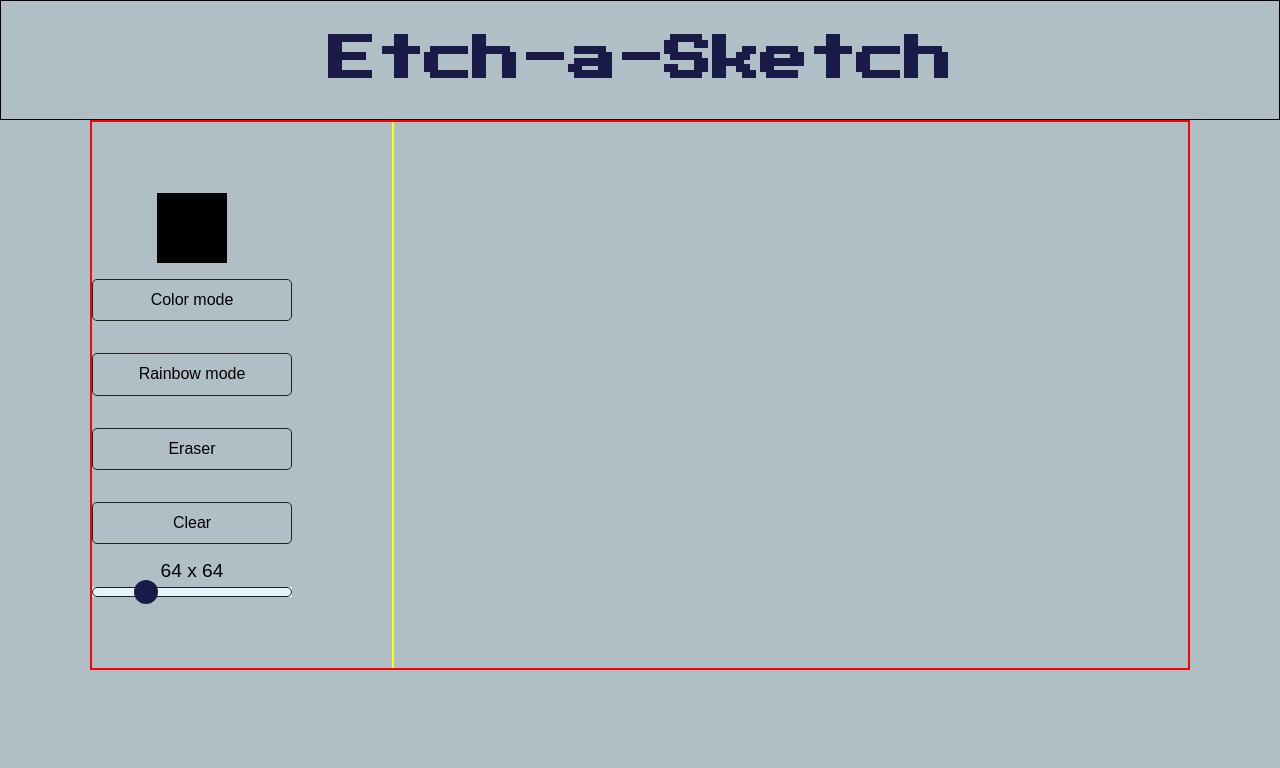
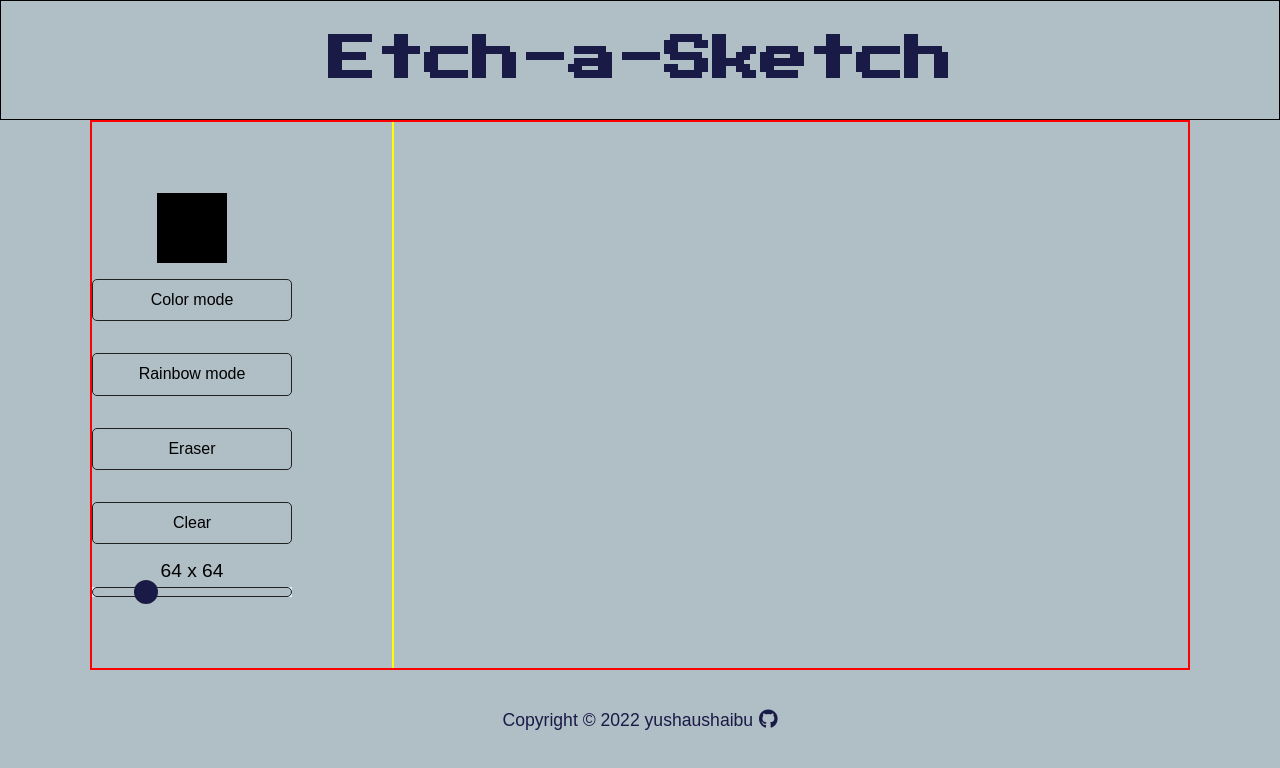
Before and after one commit to yushaushaibu/etch-a-sketch, a plain HTML site: page index.html in a window 1280 px wide. Drawn offline with Linux system fonts and the light colour scheme.

Commit message:
worked on the footer

```diff
--- a/index.html
+++ b/index.html
@@ -6,6 +6,7 @@
         <title>Etch-A-Sketch</title>
         <meta name="description" content="">
         <meta name="viewport" content="width=device-width, initial-scale=1">
+        <link rel="stylesheet" href="https://cdnjs.cloudflare.com/ajax/libs/font-awesome/6.1.1/css/all.min.css" integrity="sha512-KfkfwYDsLkIlwQp6LFnl8zNdLGxu9YAA1QvwINks4PhcElQSvqcyVLLD9aMhXd13uQjoXtEKNosOWaZqXgel0g==" crossorigin="anonymous" referrerpolicy="no-referrer" />
         <link rel="stylesheet" href="style.css">
     </head>
     <body>
@@ -27,7 +28,17 @@
 
             </div>
         </main>
-
+        <footer class="footer">
+                <p>
+                  Copyright ©
+                  <script>
+                    document.write(new Date().getFullYear())
+                  </script>
+                  yushaushaibu
+                </p>
+                <a href="https://github.com/yushaushaibu" target="_blank">
+                    <i class="fab fa-github"></i></a>
+        </footer>
         <script src="script.js" async defer></script>
     </body>
 </html>
--- a/style.css
+++ b/style.css
@@ -142,7 +142,7 @@ input[type='range']::-webkit-slider-runnable-track {
     height: 10px;
     border: 1px solid var(--secondary-clr);
     border-radius: 25px;
-    background: var(--primary-clr);
+    background: var(--bg-clr);
   }
 
 input[type='range']::-webkit-slider-thumb {
@@ -159,3 +159,21 @@ input[type='range']::-webkit-slider-thumb {
 .grid {
     border: 1px solid yellow;
 }
+
+/* Footer */
+.footer {
+    display: flex;
+    color: var(--theme-clr);
+    justify-content: center;
+    align-items: center;
+    text-align: center;
+    font-size: 1.1rem;
+    padding: 1em;
+    margin-top: 1.23em;
+}
+
+.fa-github {
+    margin-left: .3em;
+    font-size: 1.2rem;
+    color: var(--theme-clr);
+}
```
